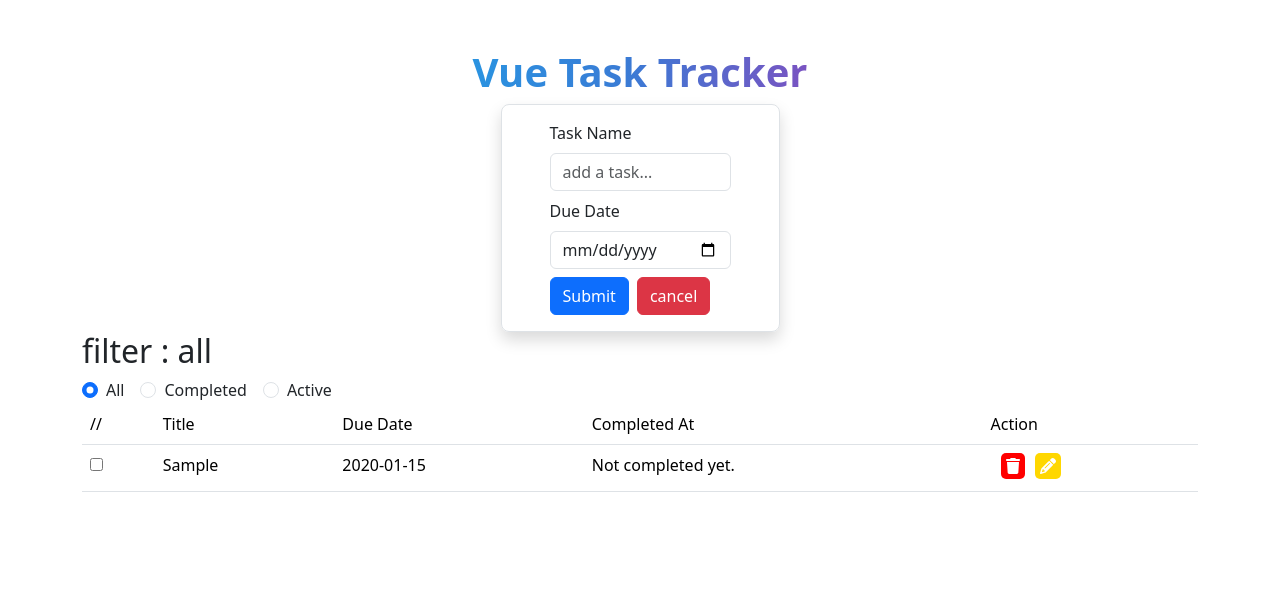
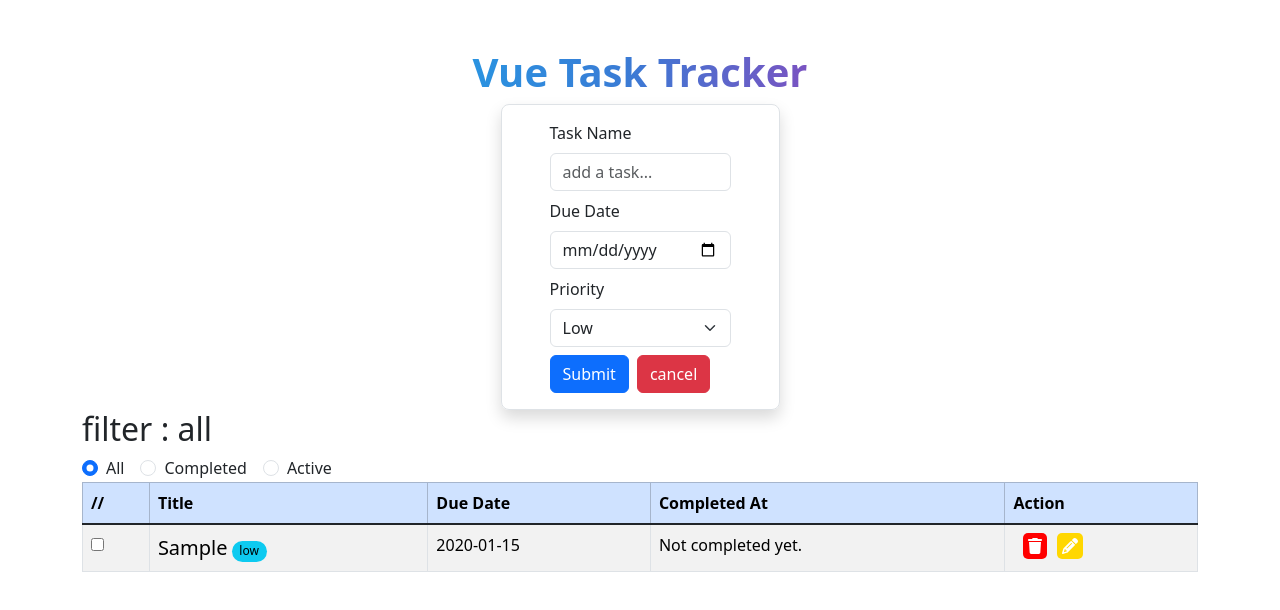
Before and after one commit to teddynanta/vue-vibe-code, a Vue app: page / in a window 1280 px wide. Both pictures are taken after typing "Sample", "2020-01-15" into the empty fields and a click on the button "Submit". Shown: the top 610 px of the page. Built offline with nearby package versions, Linux system fonts and the light colour scheme.

Commit message:
add due date and priority

```diff
--- a/src/App.vue
+++ b/src/App.vue
@@ -8,33 +8,34 @@
   const filter = ref<'active' | 'completed' | 'all'>('all');
   const date = new Date();
 
-  const addTask = (title: string, dueDate: string) => {
+  const addTask = (title: string, dueDate: string, priority: 'low' | 'medium' | 'high') => {
     const newTask: Task = {
       id: Date.now(),
       title,
       isDone: false,
       dueDate,
       completedAt: null,
-    }
+      priority
+    };
     tasks.value.push(newTask)
-  }
+  };
 
   onMounted(() => {
     try {
       const storedTasks = localStorage.getItem('vue-tasks')
       if (storedTasks) {
         tasks.value = JSON.parse(storedTasks) as Task[]
-      }
+      };
     } catch (error) {
       console.error('Error parsing tasks from localStorage:', error)
       tasks.value = []
-    }
-  })
+    };
+  });
 
   watch(tasks, (newTasks) => {
     console.log('tasks updated:', newTasks)
     localStorage.setItem('vue-tasks', JSON.stringify(newTasks))
-  }, { deep: true })
+  }, { deep: true });
 
   const toggleDone = (id: number) => {
     const task = tasks.value.find(task => task.id === id)
@@ -44,24 +45,24 @@
     } else if (task && task.completedAt == null) {
       task.isDone = !task.isDone
       task.completedAt = date.toLocaleDateString()
-    }
-  }
+    };
+  };
 
   const deleteTask = (id: number) => {
-    const index = tasks.value.findIndex(task => task.id === id)
+    const index = tasks.value.findIndex(task => task.id === id);
 
     if (index !== -1 && confirm("Are you sure?")) {
       tasks.value.splice(index, 1)
-    }
-  }
+    };
+  };
 
   const editTask = (id: number, title: string) => {
     const editedTask = tasks.value.find(task => task.id === id)
-    console.log('editedTask', title)
+    console.log('editedTask', title);
     if (editedTask) {
       editedTask.title = title
-    }
-  }
+    };
+  };
 
   const filteredTasks = computed(() => {
     if (filter.value === 'all') {
@@ -70,8 +71,8 @@
       return tasks.value.filter(task => task.isDone)
     } else {
       return tasks.value.filter(task => !task.isDone)
-    }
-  })
+    };
+  });
 
 </script>
 
--- a/src/components/TaskForm.vue
+++ b/src/components/TaskForm.vue
@@ -2,26 +2,29 @@
   import { ref } from 'vue';
 
 
-  const title = ref('')
-  const dueDate = ref('')
+  const title = ref('');
+  const dueDate = ref('');
+  const priority = ref<'low' | 'medium' | 'high'>('low');
   const emit = defineEmits<{
-    (event: 'add-task', title: string, dueDate: string): void;
-  }>()
+    (event: 'add-task', title: string, dueDate: string, priority: 'low' | 'medium' | 'high'): void;
+  }>();
 
   const submit = () => {
     if (!title.value.trim() || !dueDate.value.trim()) {
       alert('Title and due date cannot be empty')
       return
-    }
-    emit('add-task', title.value, dueDate.value)
+    };
+    emit('add-task', title.value, dueDate.value, priority.value)
     title.value = ''
     dueDate.value = ''
-  }
+    priority.value = 'low'
+  };
 
   function cancel() {
     title.value = ''
     dueDate.value = ''
-  }
+    priority.value = 'low'
+  };
 </script>
 <template>
   <div class="w-25 mx-auto border px-5 py-3 rounded rounded-3 shadow">
@@ -34,6 +37,14 @@
         <label for="addduedate" class="form-label">Due Date</label>
         <input type="date" class="form-control" id="addduedate" v-model="dueDate" placeholder="add due date...">
       </div>
+      <div class="mb-2">
+        <label for="addpriority" class="form-label">Priority</label>
+        <select class="form-select" v-model="priority" id="addpriority">
+          <option value="low">Low</option>
+          <option value="medium">Medium</option>
+          <option value="high">High</option>
+        </select>
+      </div>
       <button type="submit" class="btn btn-primary me-2">Submit</button>
       <button @click.prevent="cancel" class="btn btn-danger">cancel</button>
     </form>
--- a/src/components/TaskItem.vue
+++ b/src/components/TaskItem.vue
@@ -1,47 +1,47 @@
 <script setup lang="ts">
-  import type { Task } from '@/types/task'
+  import type { Task } from '@/types/task';
   import { FontAwesomeIcon } from '@fortawesome/vue-fontawesome';
   import { fas } from '@fortawesome/free-solid-svg-icons';
   import { nextTick, ref, watch } from 'vue';
 
 
-  const inputRef = ref<HTMLInputElement | null>(null)
+  const inputRef = ref<HTMLInputElement | null>(null);
 
-  const isEditing = ref(false)
-  const editTitle = ref('')
+  const isEditing = ref(false);
+  const editTitle = ref('');
+
+  const props = defineProps<{ task: Task }>();
 
   watch(isEditing, async (val) => {
     if (val) {
       await nextTick()
       inputRef.value?.focus()
     }
-  })
+  });
   const emit = defineEmits<{
     (event: 'toggle-done', id: number): void
     (event: 'delete-task', id: number): void
     (event: 'edit-task', id: number, title: string): void
-  }>()
+  }>();
 
 
   function editTask(title: string) {
     isEditing.value = !isEditing.value
     editTitle.value = title
     console.log('isEditing', isEditing.value)
-  }
+  };
 
   function submitEdit(id: number) {
     if (!editTitle.value.trim()) {
       alert('Title cannot be empty')
       return
-    }
+    };
     emit('edit-task', id, editTitle.value)
     editTitle.value = ''
     isEditing.value = !isEditing.value
-  }
+  };
 
-  defineProps<{
-    task: Task
-  }>()
+
 </script>
 
 <template>
@@ -66,7 +66,11 @@
       <input type="checkbox" :checked="task.isDone" @change="emit('toggle-done', task.id)">
     </td>
     <td>
-      <span>{{ task.title }}</span>
+      <span class="me-1 fs-5 fw-normal">{{ task.title }}</span>
+      <span class="badge rounded-pill fw-medium"
+        :class="{ 'text-bg-info': task.priority == 'low', 'text-bg-warning': task.priority == 'medium', 'text-bg-danger': task.priority == 'high', 'text-bg-secondary': task.priority == null }">
+        {{ task.priority ? task.priority : 'Not classified yet.' }}
+      </span>
     </td>
     <td>
       <span>{{ task.dueDate ? task.dueDate : 'No due date' }}</span>
--- a/src/components/TaskList.vue
+++ b/src/components/TaskList.vue
@@ -1,32 +1,32 @@
 <script setup lang="ts">
-  import type { Task } from '@/types/task'
-  import TaskItem from './TaskItem.vue'
+  import type { Task } from '@/types/task';
+  import TaskItem from './TaskItem.vue';
 
   const props = defineProps<{
     tasks: Task[]
-  }>()
+  }>();
 
   const emit = defineEmits<{
     (event: 'toggle-done', id: number): void
     (event: 'delete-task', id: number): void
     (event: 'edit-task', id: number, title: string): void
-  }>()
+  }>();
 
 </script>
 
 
 <template>
-  <table class="table">
-    <thead>
+  <table class="table table-striped table-bordered">
+    <thead class="fw-bold fs-6 table-primary">
       <tr>
-        <td>//</td>
-        <td>Title</td>
-        <td>Due Date</td>
-        <td>Completed At</td>
-        <td>Action</td>
+        <td scope="col">//</td>
+        <td scope="col">Title</td>
+        <td scope="col">Due Date</td>
+        <td scope="col">Completed At</td>
+        <td scope="col">Action</td>
       </tr>
     </thead>
-    <tbody>
+    <tbody class="table-group-divider">
       <TaskItem v-for="task in tasks" :key="task.id" :task="task" @toggle-done="emit('toggle-done', $event)"
         @delete-task="emit('delete-task', $event)" @edit-task="(id, title) => emit('edit-task', id, title)" />
     </tbody>
--- a/src/types/task.ts
+++ b/src/types/task.ts
@@ -4,4 +4,5 @@ export type Task = {
     isDone: boolean,
     dueDate: string | null,
     completedAt: string | null,
-  }
+    priority: 'low' | 'medium' | 'high',
+  };
```
